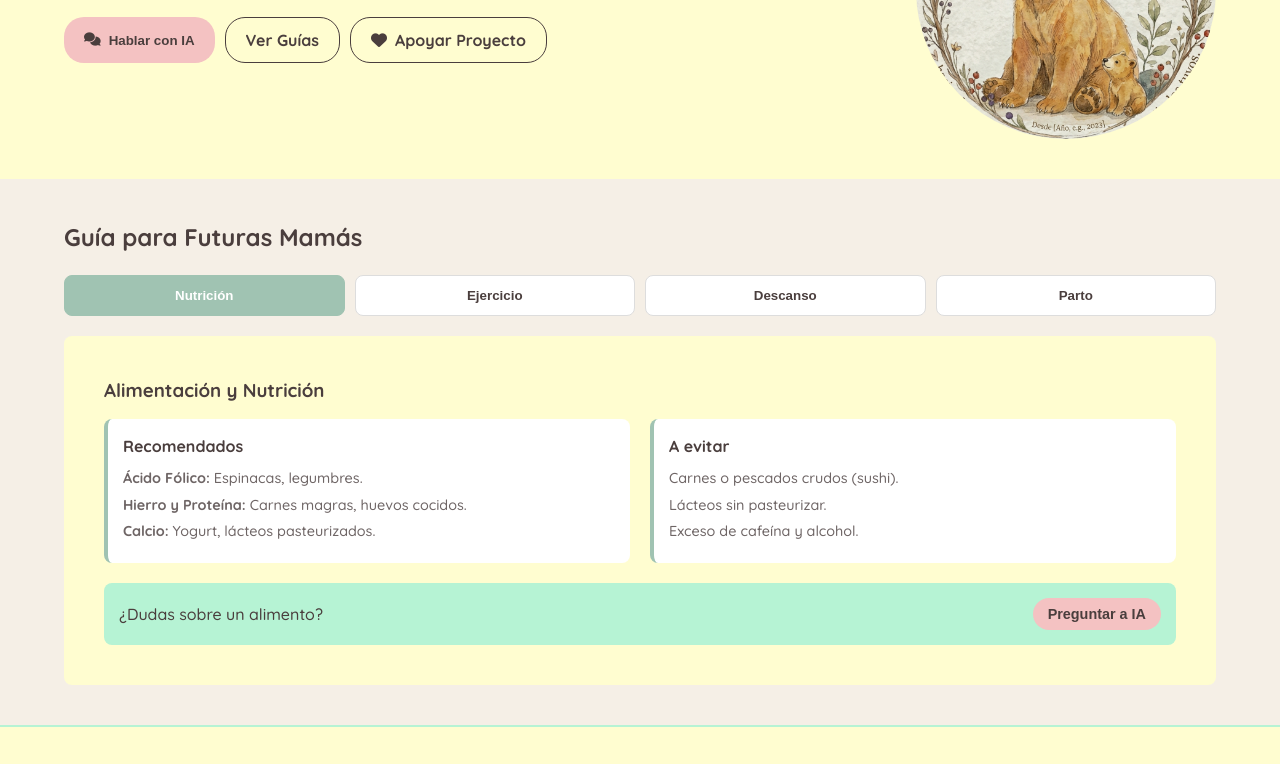
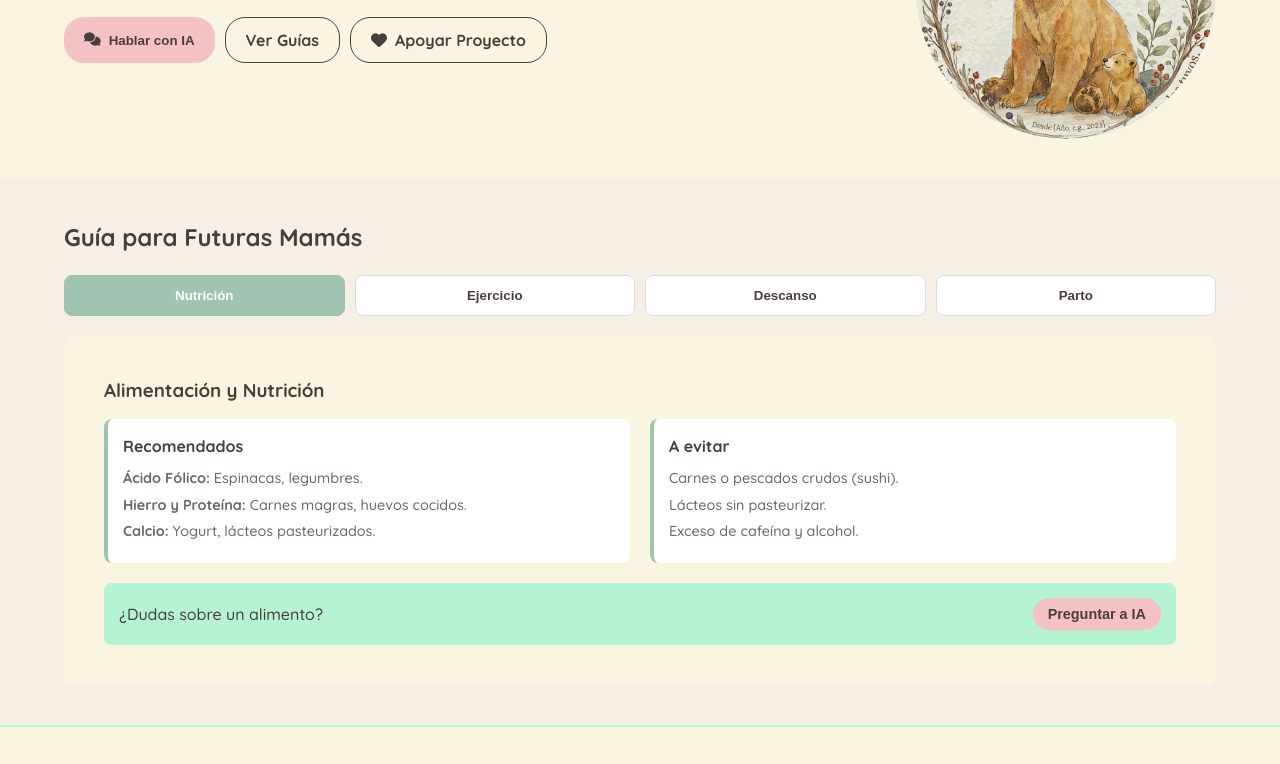
Before and after one commit to gutierrezvricardo2024-source/proyecto-mirwen, a plain HTML site: page index.html in a window 1280 px wide. Shown: the part 261-1025 px from the top of the page. Drawn offline with Linux system fonts and the light colour scheme.

Commit message:
Change background color variable for cream

```diff
--- a/estilos.css
+++ b/estilos.css
@@ -5,7 +5,7 @@
     --color-rosa: #f4c2c2;
     --letra-oscura: #4a3e3d;
     --letra-gris: #6e6565;
-    --fondo-crema:#FFFDD0;
+    --fondo-crema:#faf5e1;
 }
 * { margin: 0; padding: 0; box-sizing: border-box; }
 html { scroll-behavior: smooth; }
```
